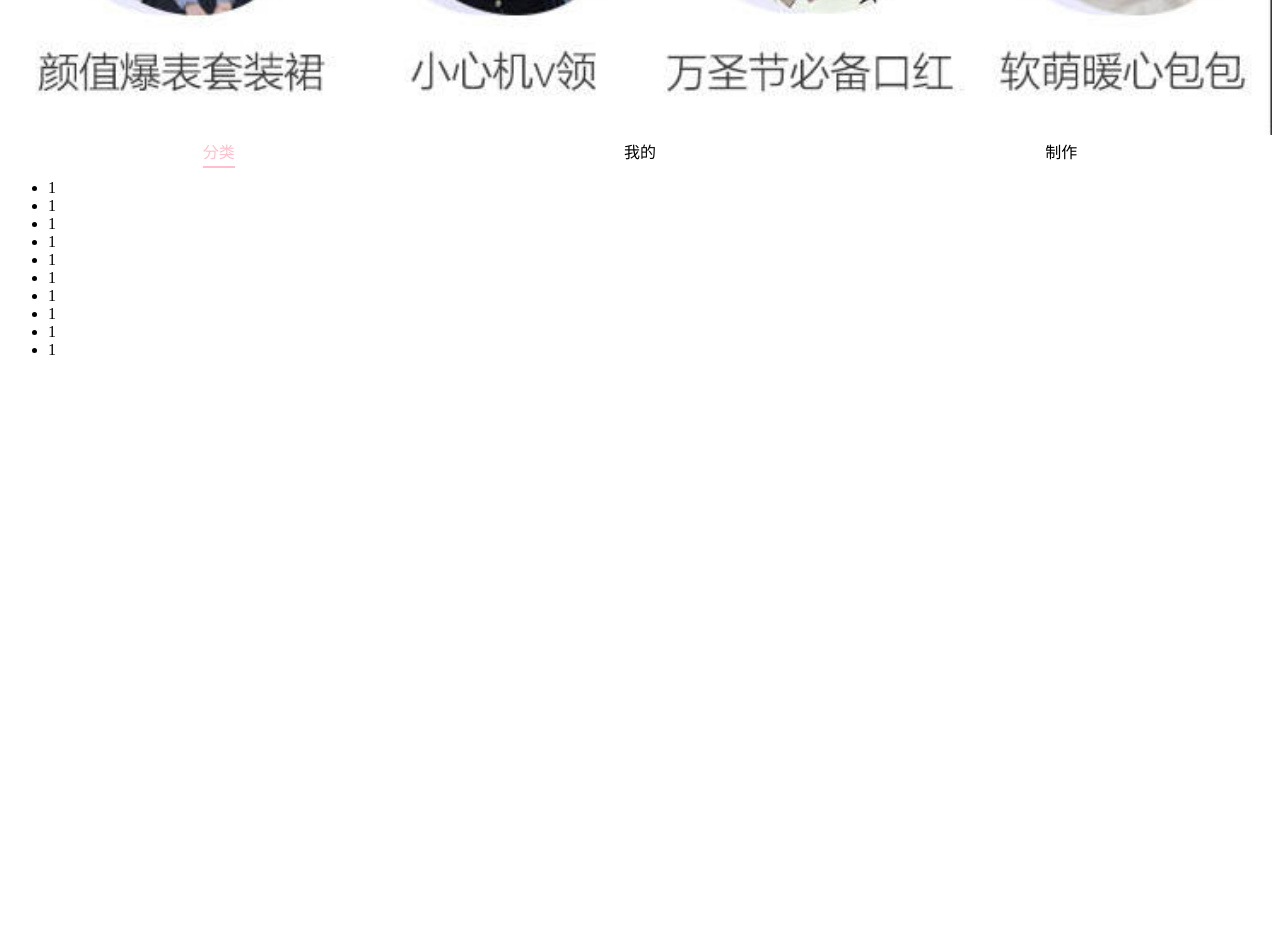
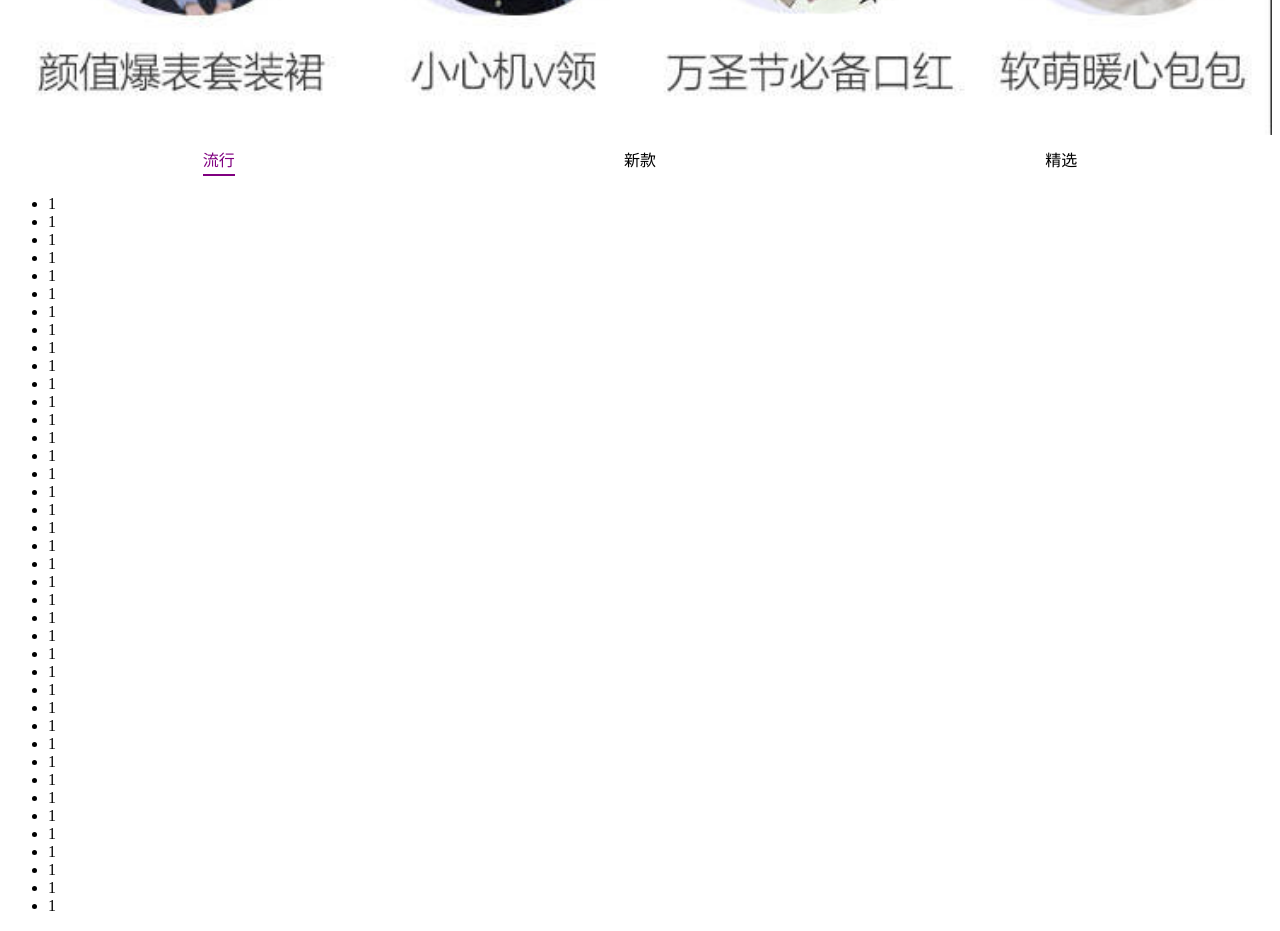
Before and after one commit to webMing/supermall, a Vue app: page /home in a window 1280 px wide. Shown: the part 880-1811 px from the top of the page. Before the commit the page ends 1255 px from the top, so only its background shows below. Built offline with nearby package versions, Linux system fonts and the light colour scheme; no server answers.

Commit message:
遇到没有数据可展示

```diff
--- a/src/App.vue
+++ b/src/App.vue
@@ -5,7 +5,7 @@
         <component :is="Component" />
       </keep-alive>
     </router-view>
-    <MainTabBar/>
+    <MainTabBar />
   </div>
 </template>
 
@@ -21,5 +21,4 @@ export default {
 <style scoped>
 @import "assets/css/base.css";
 /* @import "assets/css/normalize.css"; */
-
 </style>
--- a/src/components/common/tabControl/TabControl.vue
+++ b/src/components/common/tabControl/TabControl.vue
@@ -1,56 +1,62 @@
 <template>
   <div class="tab-control">
-     <div v-for="(title,index) in titles" :key="title" @click="changeSelect(index)">
-        <span :style="currentIndex === index?hiStyle:deStyle" >{{title}}</span>
+    <div
+      v-for="(title, index) in titles"
+      :key="title"
+      @click.stop="changeSelect(index)"
+    >
+      <span :style="currentIndex === index ? hiStyle : deStyle">{{
+        title
+      }}</span>
     </div>
   </div>
 </template>
 
 <script>
 export default {
-    data(){
+  data() {
     return {
-            currentIndex:0,
-            hiStyle:{
-                color:this.hilightColor,
-                "border-bottom":"2px solid " + this.hilightColor
+      currentIndex: 0,
+      hiStyle: {
+        color: this.hilightColor,
+        "border-bottom": "2px solid " + this.hilightColor
       },
-            deStyle:{
-                color:this.defaultColor,
-                "border-bottom":"none"
+      deStyle: {
+        color: this.defaultColor,
+        "border-bottom": "none"
       }
+    };
+  },
+  props: {
+    titles: {
+      type: Array,
+      default: () => {
+        return [];
       }
     },
-    props:{
-        titles:{
-            type:Array,
-            default:()=>{
-                return []
+    defaultColor: {
+      type: String,
+      default: "#000000"
+    },
+    hilightColor: {
+      type: String,
+      default: "#FFC0CB"
     }
   },
-        defaultColor:{
-            type:String,
-            default:"#000000"
-        },
-        hilightColor:{
-            type:String,
-            default:"#FFC0CB"
+  methods: {
+    changeSelect(index) {
+      this.currentIndex = index;
     }
   },
-    methods:{
-        changeSelect(index){
-            this.currentIndex = index
-        },
-    },
-    computed:{
-
-    }
-}
+  computed: {}
+};
 </script>
 
 <style>
 .tab-control {
   display: flex;
+  align-items: center;
+  height: 40px;
 }
 .tab-control div {
   flex: 1;
@@ -59,5 +65,4 @@ export default {
 .tab-control span {
   padding-bottom: 5px;
 }
-
 </style>
--- a/src/network/home.js
+++ b/src/network/home.js
@@ -4,3 +4,13 @@ export function getMultiData() {
     url: "/home/multidata"
   });
 }
+
+export function getHomeGoods(type,page){
+  return ffnw.get({
+    url: "/home/data",
+    params:{
+     type,
+     page
+    }
+  });
+}
--- a/src/views/home/Home.vue
+++ b/src/views/home/Home.vue
@@ -6,12 +6,40 @@
       </template>
     </NavBar>
     <HomeSwiper :banners="banners" />
-  <HomeRecommend :recommend="recommend" class="home-recommend"/>
-  <HomeFeture/>
-
-  <HomeTabControl :titles="tabControlTitles"/>
-
+    <HomeRecommend :recommend="recommend" class="home-recommend" />
+    <HomeFeture />
+    <HomeGoods/>
     <ul>
+      <li>1</li>
+      <li>1</li>
+      <li>1</li>
+      <li>1</li>
+      <li>1</li>
+      <li>1</li>
+      <li>1</li>
+      <li>1</li>
+      <li>1</li>
+      <li>1</li>
+      <li>1</li>
+      <li>1</li>
+      <li>1</li>
+      <li>1</li>
+      <li>1</li>
+      <li>1</li>
+      <li>1</li>
+      <li>1</li>
+      <li>1</li>
+      <li>1</li>
+      <li>1</li>
+      <li>1</li>
+      <li>1</li>
+      <li>1</li>
+      <li>1</li>
+      <li>1</li>
+      <li>1</li>
+      <li>1</li>
+      <li>1</li>
+      <li>1</li>
       <li>1</li>
       <li>1</li>
       <li>1</li>
@@ -33,7 +61,7 @@ import NavBar from "components/common/navbar/NavBar";
 import HomeSwiper from "./childComps/HomeSwiper";
 import HomeRecommend from "./childComps/HomeRecommend";
 import HomeFeture from "./childComps/HomeFeature";
-import HomeTabControl from "components/common/tabControl/TabControl"
+import HomeGoods from "./childComps/HomeGoods";
 
 export default {
   data() {
@@ -42,7 +70,7 @@ export default {
       // dKeyWord:Object,
       // keyWords:Object,
       recommend: [],
-      tabControlTitles:["分类","我的","制作"]
+
     };
   },
   created() {
@@ -65,7 +93,7 @@ export default {
     HomeSwiper,
     HomeRecommend,
     HomeFeture,
-    HomeTabControl,
+    HomeGoods,
   }
 };
 </script>
@@ -85,7 +113,5 @@ export default {
   background-color: green;
   color: white;
 }
-.home-recommend {
-  width: 100%;
-}
+
 </style>
--- a/src/views/home/childComps/HomeFeature.vue
+++ b/src/views/home/childComps/HomeFeature.vue
@@ -1,17 +1,15 @@
 <template>
-        <a href="https://act.mogujie.com/zzlx67">
-            <img src="~assets/img/home/recommend_bg.jpg" alt="">
-        </a>
+  <a href="https://act.mogujie.com/zzlx67">
+    <img src="~assets/img/home/recommend_bg.jpg" alt="" />
+  </a>
 </template>
 
 <script>
-export default {
-
-}
+export default {};
 </script>
 
 <style>
- img {
-     width: 100%;
- }
+img {
+  width: 100%;
+}
 </style>
--- /dev/null
+++ b/src/views/home/childComps/HomeGoods.vue
@@ -0,0 +1,35 @@
+<template>
+  <HomeTabControl :titles="tabControlTitles" hilightColor="#800080" class="tab-control"/>
+    <!-- <keep-alive>
+      <component :is="currentTabComponent"> </component>
+    </keep-alive> -->
+
+</template>
+<script>
+import { getHomeGoods } from "network/home";
+import HomeTabControl from "components/common/tabControl/TabControl";
+export default {
+    data(){
+        return {
+            tabControlTitles: ["流行", "新款", "精选"]
+        }
+    },
+    components:{
+        HomeTabControl,
+    },
+    created(){
+       getHomeGoods("new",1).then((result) => {
+           console.log(result);
+       }).catch((err) => {
+           console.log(err);
+       });
+    }
+}
+</script>
+
+<style>
+.tab-control {
+  position: sticky;
+  top: 44px;
+}
+</style>
```
Also changed, not shown: src/views/home/childComps/HomeGoodList.vue (added, +13 -0 lines), src/views/home/childComps/HomeRecommend.vue (+3 -5 lines), src/components/common/tabbar/TabBar.vue (line endings or trailing spaces). Lines whose indentation alone changed are shown as unchanged.
